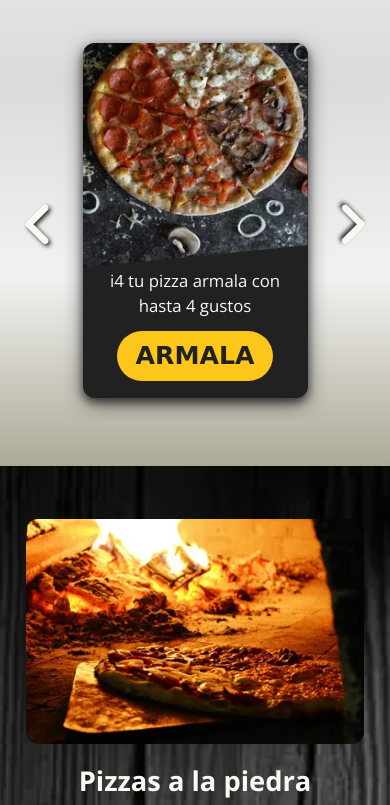
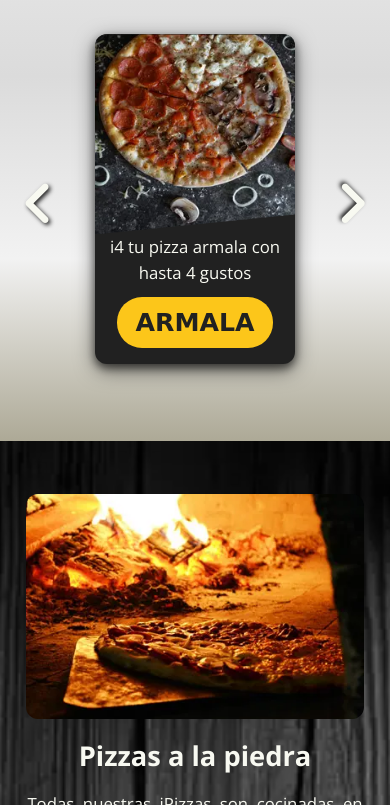
Before and after one commit to ignaciogz/ipizza, a website: page index.html in a window 390 px wide. Shown: the part 562-1367 px from the top of the page. Drawn offline with nearby package versions, Linux system fonts and the light colour scheme; a web font is replaced by a local one.

Commit message:
Arreglo tamaño de tarjetas de producto en mobile y cambio el padding vertical en mobile del proyecto

```diff
--- a/scss/base/_config.scss
+++ b/scss/base/_config.scss
@@ -10,7 +10,7 @@ $font-size-general: 21px !default;
 // -------- RESPONSIVE --------
 $altura-menu-fijo-mobile: 67px !default;
 $padding-horizontal-mobile: 0.5rem !default;
-$padding-vertical-mobile: 2.2rem !default;
+$padding-vertical-mobile: 2rem !default;
 
 // Las media query se generan dinamicamente !
 // En base al siguiente mapa:
--- a/scss/components/_tarjetas.scss
+++ b/scss/components/_tarjetas.scss
@@ -60,6 +60,12 @@
     }
 }
 
+@include media-breakpoint-up(xxl) {
+    .tarjeta-de-producto {
+        width: 275px;
+    }
+}
+
 @include media-breakpoint-between(sm, lg) {
     .tarjeta-de-producto {
         button {
@@ -71,8 +77,8 @@
     }
 }
 
-@include media-breakpoint-up(xxl) {
+@include media-breakpoint-only(xs) {
     .tarjeta-de-producto {
-        width: 275px;
+        width: 200px;
     }
 }
--- a/scss/layout/_general.scss
+++ b/scss/layout/_general.scss
@@ -84,7 +84,10 @@ strong {
 
 @include media-breakpoint-only(xs) {
     body { font-size: 0.8rem; }
-    h1 { font-size: 1.8rem; }
+    h1 {
+        font-size: 1.7rem;
+        margin-bottom: 1rem;
+    }
     h2 { font-size: 1.3rem; }
     h3 { font-size: 0.8rem; }
 
--- a/scss/views/_nosotros.scss
+++ b/scss/views/_nosotros.scss
@@ -107,9 +107,5 @@ section.galeria {
         figcaption {
             margin-top: 2rem;
         }
-
-        h1 {
-            font-size: 1.7rem;
-        }
     }
 }
```
Also changed, not shown: css/style.css, 1 other file.
